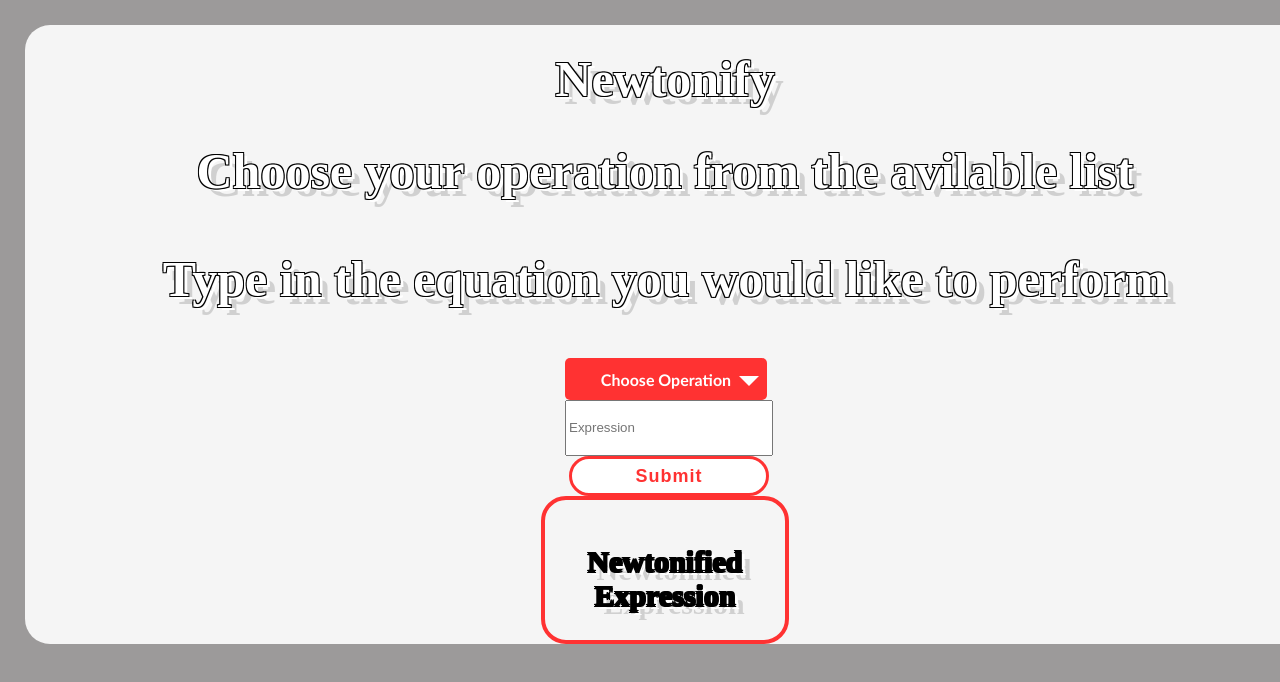
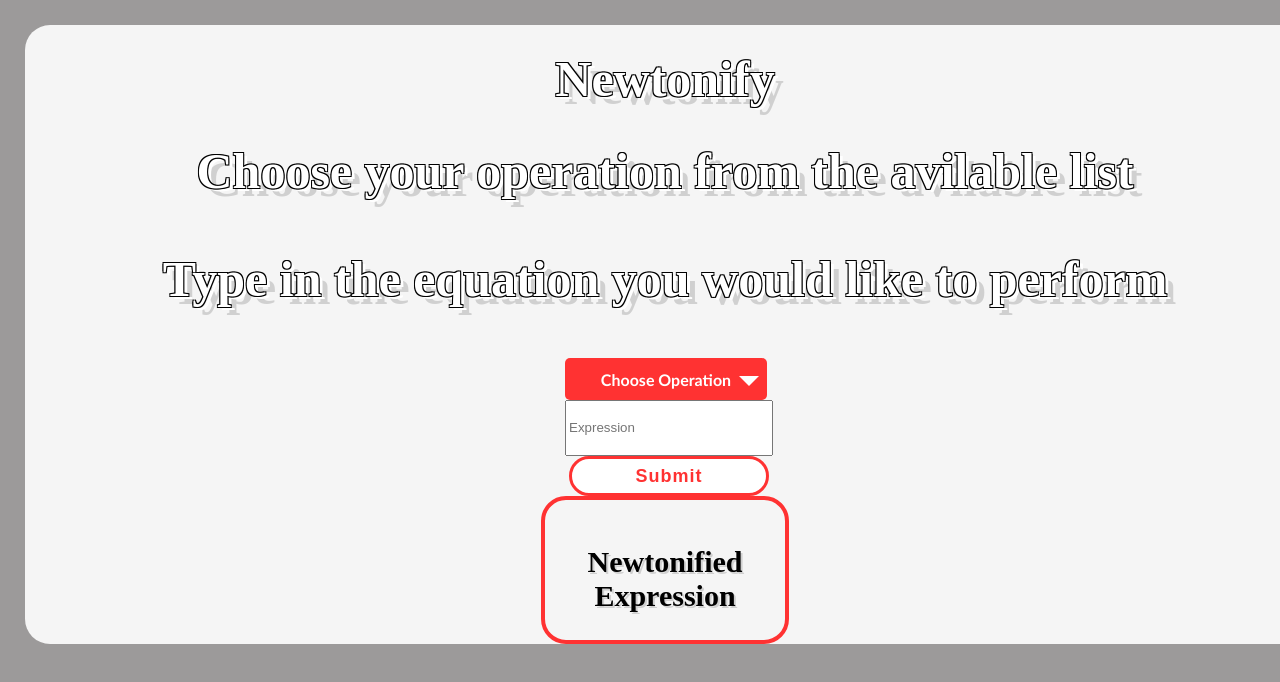
Before and after one commit to colingoodale/nimbly-testbuild, a React (Create React App) app in the folder client/: page / in a window 1280 px wide. Shown: the top 682 px of the page. Built offline with nearby package versions, Linux system fonts and the light colour scheme; what react-animations would draw is missing.

Commit message:
simple clean on text

```diff
--- a/client/src/App.css
+++ b/client/src/App.css
@@ -633,6 +633,7 @@ button.is_active .success svg{
   font-size: 30px;
   margin-top: 25px;
   text-align: center;
+  text-shadow: 2px 2px 0px rgba(0,0,0,0.15);
 
   -webkit-transition: opacity 2s ease-in;
      -moz-transition: opacity 2s ease-in;
```
